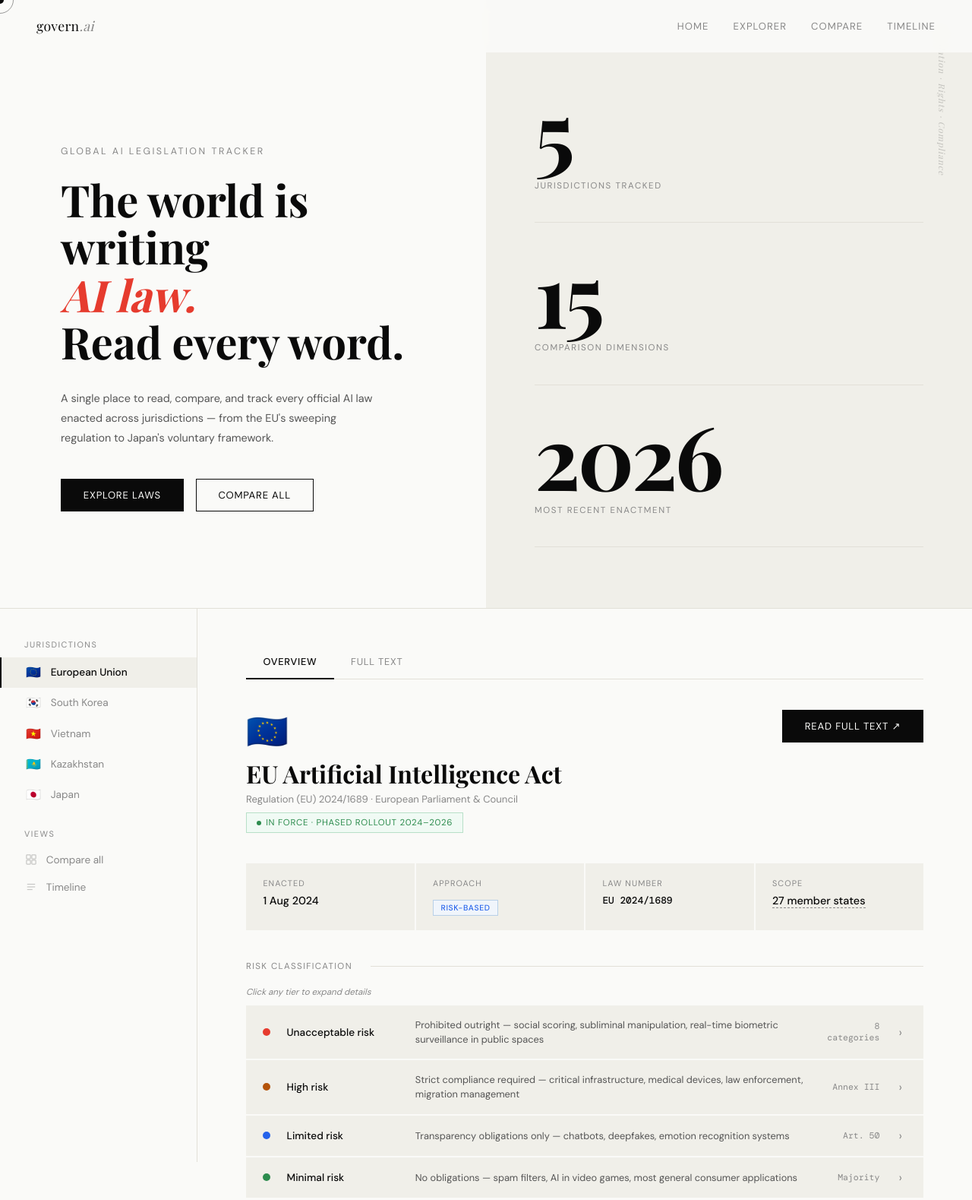
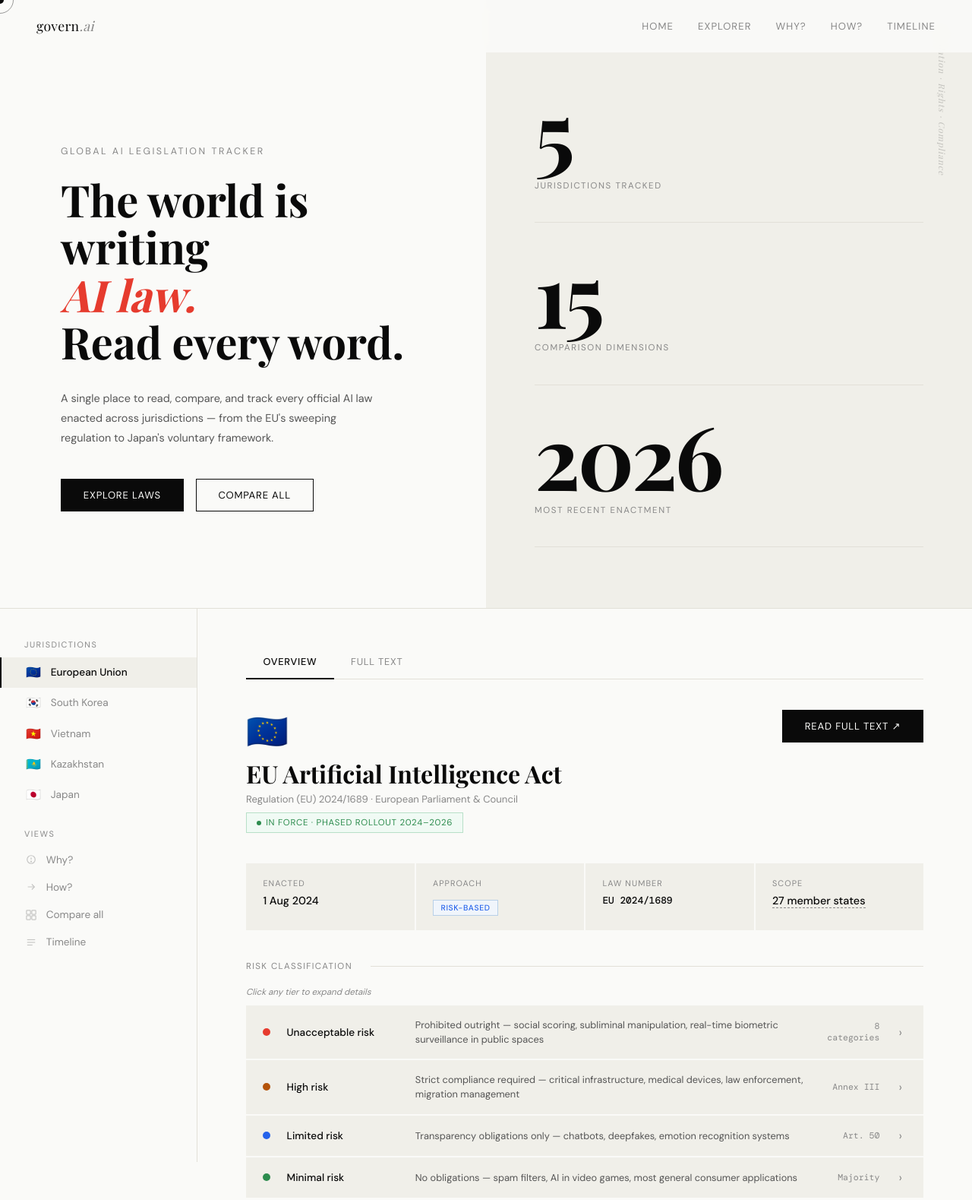
Before and after one commit to KanziaHibaturrahman/AI-policy-comparison, a plain HTML site: page index.html in a window 1280 px wide. Shown: the top 1579 px of the page at 76% size. Drawn offline with nearby package versions, Linux system fonts and the light colour scheme; a web font is replaced by a local one.

Commit message:
Update index.html

```diff
--- a/index.html
+++ b/index.html
@@ -17,7 +17,8 @@
     <ul class="nav-links">
       <li><a href="#hero">Home</a></li>
       <li><a href="#explorer" id="nav-explorer">Explorer</a></li>
-      <li><a href="#" id="nav-compare">Compare</a></li>
+      <li><a href="#" id="nav-why">Why?</a></li>
+      <li><a href="#" id="nav-how">How?</a></li>
       <li><a href="#" id="nav-timeline">Timeline</a></li>
     </ul>
   </nav>
@@ -63,6 +64,18 @@
       <a class="nav-item" href="#" data-view="overview" data-law="jp"><span class="nav-flag">🇯🇵</span> Japan</a>
 
       <div class="sidebar-section">Views</div>
+      <a class="nav-item" href="#" data-view="why">
+        <svg class="nav-icon" viewBox="0 0 16 16" fill="none" stroke="currentColor" stroke-width="1.4">
+          <circle cx="8" cy="8" r="6"/><path d="M8 5v3"/><circle cx="8" cy="11" r="0.5" fill="currentColor"/>
+        </svg>
+        Why?
+      </a>
+      <a class="nav-item" href="#" data-view="how">
+        <svg class="nav-icon" viewBox="0 0 16 16" fill="none" stroke="currentColor" stroke-width="1.4">
+          <path d="M3 8h10M9 4l4 4-4 4"/>
+        </svg>
+        How?
+      </a>
       <a class="nav-item" href="#" data-view="compare">
         <svg class="nav-icon" viewBox="0 0 16 16" fill="none" stroke="currentColor" stroke-width="1.4">
           <rect x="1" y="1" width="6" height="6" rx="1"/><rect x="9" y="1" width="6" height="6" rx="1"/>
@@ -93,6 +106,8 @@
   <script src="data/kz.js"></script>
   <script src="data/jp.js"></script>
   <script src="data/compare.js"></script>
+  <script src="data/why.js"></script>
+  <script src="data/how.js"></script>
   <script src="app.js"></script>
 
 </body>
```
